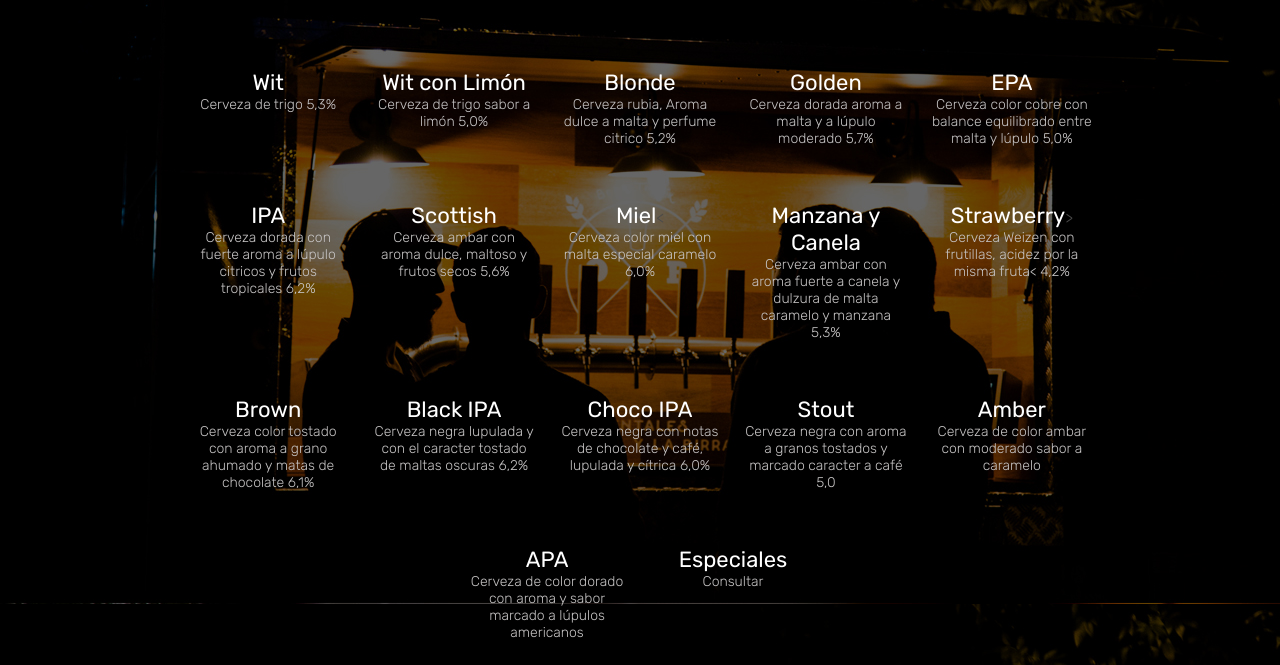
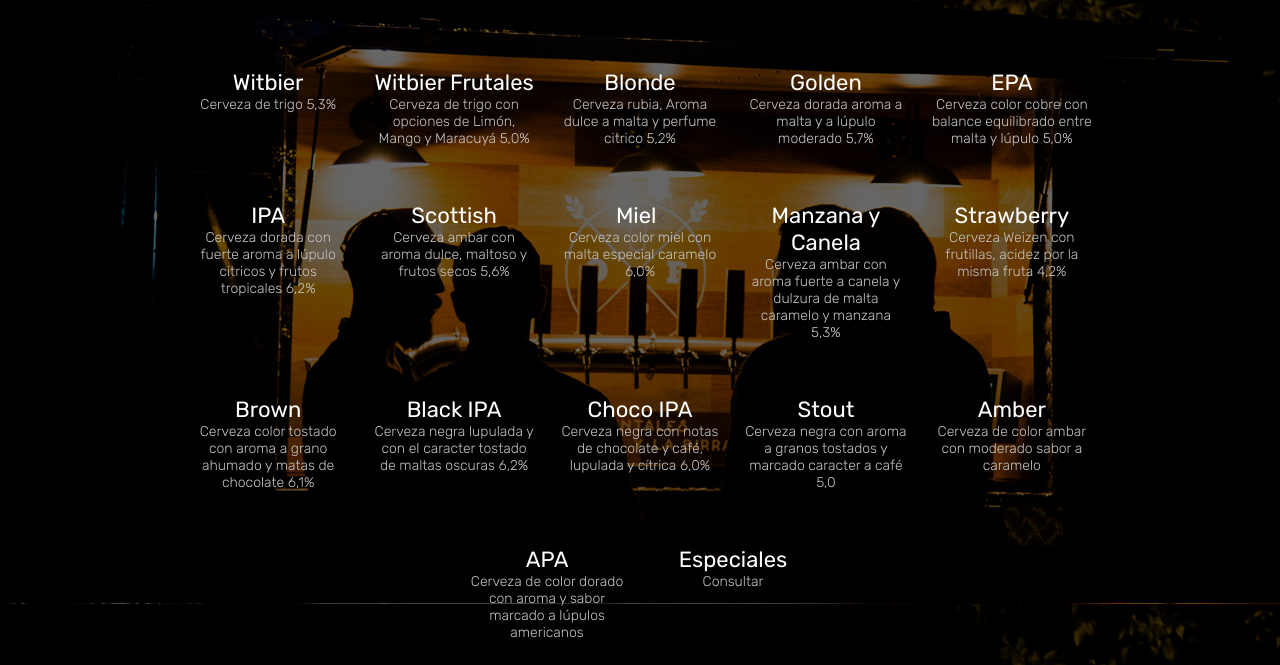
Before and after one commit to rosinanabazas/opb, a plain HTML site: page index.html in a window 1280 px wide. Shown: the part 3065-3730 px from the top of the page. Drawn offline with nearby package versions, Linux system fonts and the light colour scheme.

Commit message:
Fix with variety

```diff
--- a/css/main.css
+++ b/css/main.css
@@ -243,11 +243,11 @@ iframe:first-of-type { margin-bottom: 50px; }
   font-size: 14px;
 }
 
-.beer-type {
+span.beer-type {
   color: white;
   font-size: 22px;
   font-weight: 400;
-  margin-bottom: 20px;
+  margin-bottom: 30px;
 }
 
 .brand-container {
@@ -318,11 +318,6 @@ footer p {
 }
 
 .bottom-bar p:first-of-type { padding-right: 10px; }
-
-.bottom-bar a::after {
-  content: "|";
-  padding: 0 10px;
-}
 
 /*Media queries*/
 
--- a/index.html
+++ b/index.html
@@ -63,8 +63,8 @@
         <section class="beers" id="cervezas">
           <h2>Nuestras cervezas</h2>
           <ul>
-            <li><span class="beer-type">Wit</span><span class="beer-description"> Cerveza de trigo 5,3%</span></li>
-            <li><span class="beer-type">Wit con Limón</span><span class="beer-description"> Cerveza de trigo sabor a limón 5,0%</span></li>
+            <li><span class="beer-type">Witbier</span><span class="beer-description"> Cerveza de trigo 5,3%</span></li>
+            <li><span class="beer-type">Witbier Frutales</span><span class="beer-description"> Cerveza de trigo con opciones de Limón, Mango y Maracuyá 5,0%</span></li>
             <li><span class="beer-type">Blonde</span><span class="beer-description"> Cerveza rubia, Aroma dulce a malta y perfume citrico 5,2%</span></li>
             <li><span class="beer-type">Golden</span><span class="beer-description"> Cerveza dorada aroma a malta y a lúpulo moderado 5,7%</span></li>
             <li><span class="beer-type">EPA</span><span class="beer-description"> Cerveza color cobre con balance equilibrado entre malta y lúpulo 5,0%</span></li>
@@ -72,7 +72,7 @@
             <li><span class="beer-type">Scottish</span><span class="beer-description"> Cerveza ambar con aroma dulce, maltoso y frutos secos 5,6%</span></li>
             <li><span class="beer-type">Miel</span><<span class="beer-description"> Cerveza color miel con malta especial caramelo 6,0%</span></li>
             <li><span class="beer-type">Manzana y Canela</span><span class="beer-description"> Cerveza ambar con aroma fuerte a canela y dulzura de malta caramelo y manzana 5,3%</span></li>
-            <li><span class="beer-type">Strawberry</span>><span class="beer-description"> Cerveza Weizen con frutillas, acidez por la misma fruta< 4,2%</span></li>
+            <li><span class="beer-type">Strawberry</span><span class="beer-description"> Cerveza Weizen con frutillas, acidez por la misma fruta 4,2%</span></li>
             <li><span class="beer-type">Brown</span><span class="beer-description"> Cerveza color tostado con aroma a grano ahumado y matas de chocolate 6,1%</span></li>
             <li><span class="beer-type">Black IPA</span><span class="beer-description"> Cerveza negra lupulada y con el caracter tostado de maltas oscuras 6,2%</span></li>
             <li><span class="beer-type">Choco IPA</span><span class="beer-description"> Cerveza negra con notas de chocolate y café, lupulada y cítrica 6,0%</span></li>
@@ -125,7 +125,6 @@
       <div class="bottom-bar">
         <p>Contacto: </p>
         <a href="tel:091369096">091 36 90 96</a>
-        <p>Alvaro de León</p>
       </div>
       <script src="https://code.jquery.com/jquery-1.12.0.min.js"></script>
       <script>window.jQuery || document.write('<script src="js/vendor/jquery-1.12.0.min.js"><\/script>')</script>
```
